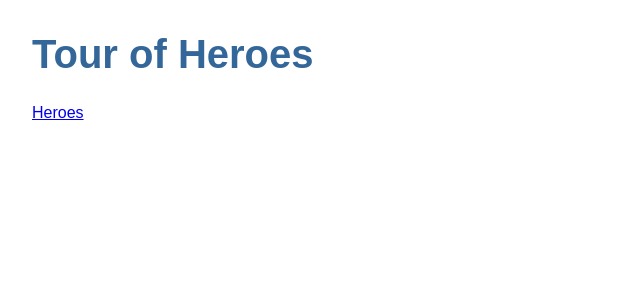
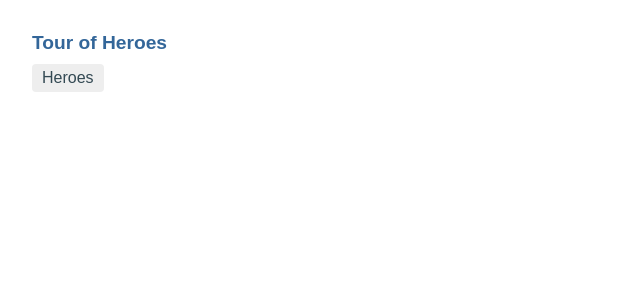
Before and after one commit to nemkin/angular-tour-of-heroes, an Angular app: page / in a window 1280 px wide. Shown: the top 300 px of the page, without its empty margins (0-640 px from the left). Built offline with nearby package versions, Linux system fonts and the light colour scheme.

Commit message:
Add CSS for App component

```diff
--- a/src/app/app.component.css
+++ b/src/app/app.component.css
@@ -0,0 +1,28 @@
+/* AppComponent's private CSS styles */
+h1 {
+  font-size: 1.2em;
+  margin-bottom: 0;
+}
+h2 {
+  font-size: 2em;
+  margin-top: 0;
+  padding-top: 0;
+}
+nav a {
+  padding: 5px 10px;
+  text-decoration: none;
+  margin-top: 10px;
+  display: inline-block;
+  background-color: #eee;
+  border-radius: 4px;
+}
+nav a:visited, a:link {
+  color: #334953;
+}
+nav a:hover {
+  color: #039be5;
+  background-color: #cfd8dc;
+}
+nav a.active {
+  color: #039be5;
+}
```
